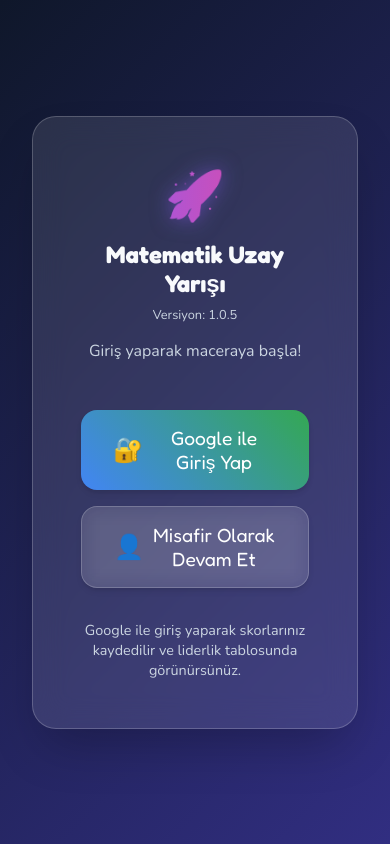
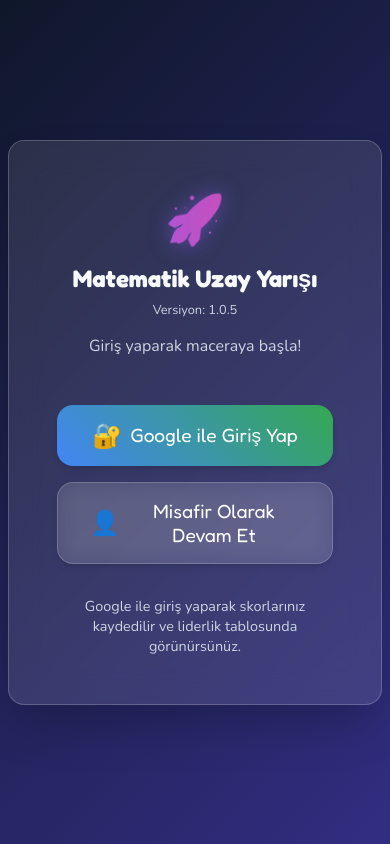
Before and after one commit to BakiSonmez78/uzay-yar-, a React (Vite) app: page / in a window 390 px wide. Built offline with nearby package versions, Linux system fonts and the light colour scheme; no server answers.

Commit message:
\Fixed responsive layout - full-screen on mobile and web"

```diff
--- a/index.html
+++ b/index.html
@@ -4,12 +4,13 @@
 <head>
   <meta charset="UTF-8" />
   <link rel="icon" type="image/svg+xml" href="/vite.svg" />
-  <meta name="viewport" content="width=device-width, initial-scale=1.0" />
+  <meta name="viewport"
+    content="width=device-width, initial-scale=1.0, maximum-scale=1.0, user-scalable=no, viewport-fit=cover" />
   <link rel="preconnect" href="https://fonts.googleapis.com">
   <link rel="preconnect" href="https://fonts.gstatic.com" crossorigin>
   <link href="https://fonts.googleapis.com/css2?family=Fredoka:wght@300..700&family=Nunito:wght@400;700&display=swap"
     rel="stylesheet">
-  <title>Matematik Uzay Yarışı - Online Math Race</title>
+  <title>Astromath - Online Math Race</title>
 </head>
 
 <body>
--- a/src/index.css
+++ b/src/index.css
@@ -28,17 +28,42 @@
   background: linear-gradient(135deg, var(--bg-primary), #312e81);
   color: var(--text-primary);
   min-height: 100vh;
+  min-height: 100dvh;
+  /* Dynamic viewport height for mobile */
   display: flex;
   justify-content: center;
   align-items: center;
   overflow-x: hidden;
+  margin: 0;
+  padding: 0;
+  /* Safe area insets for notch/cutout devices */
+  padding-top: env(safe-area-inset-top);
+  padding-bottom: env(safe-area-inset-bottom);
+  padding-left: env(safe-area-inset-left);
+  padding-right: env(safe-area-inset-right);
 }
 
 #root {
   width: 100%;
-  max-width: 1200px;
-  padding: 2rem;
+  height: 100vh;
+  height: 100dvh;
+  /* Dynamic viewport height */
+  padding: 0.5rem;
   text-align: center;
+  display: flex;
+  flex-direction: column;
+  justify-content: center;
+  align-items: center;
+}
+
+/* Desktop: add max-width and more padding */
+@media (min-width: 768px) {
+  #root {
+    max-width: 1200px;
+    padding: 2rem;
+    height: auto;
+    min-height: 100vh;
+  }
 }
 
 h1,
@@ -104,12 +129,25 @@
   background: var(--glass-bg);
   backdrop-filter: blur(16px);
   border: 1px solid var(--glass-border);
-  border-radius: 1.5rem;
-  padding: 2rem;
+  border-radius: 1rem;
+  padding: 1rem;
   box-shadow: 0 25px 50px -12px rgba(0, 0, 0, 0.25);
-  max-width: 600px;
-  margin: 0 auto;
+  width: 100%;
+  max-width: 100%;
+  margin: 0;
   animation: fadeIn 0.5s ease-out;
+  overflow-y: auto;
+  max-height: 100%;
+}
+
+/* Desktop: add max-width and more padding */
+@media (min-width: 768px) {
+  .card {
+    max-width: 600px;
+    padding: 2rem;
+    border-radius: 1.5rem;
+    margin: 0 auto;
+  }
 }
 
 input {
@@ -369,3 +407,93 @@
     transform: scale(1);
   }
 }
+
+@keyframes slideInRight {
+  from {
+    transform: translateX(100%);
+    opacity: 0;
+  }
+
+  to {
+    transform: translateX(0);
+    opacity: 1;
+  }
+}
+
+/* Beach Scene Animations */
+@keyframes sway {
+
+  0%,
+  100% {
+    transform: rotate(0deg);
+  }
+
+  50% {
+    transform: rotate(2deg);
+  }
+}
+
+@keyframes glint {
+
+  0%,
+  100% {
+    opacity: 0;
+    transform: scale(0.5);
+  }
+
+  50% {
+    opacity: 1;
+    transform: scale(1.2);
+  }
+}
+
+@keyframes float {
+
+  0%,
+  100% {
+    transform: translateY(0px);
+  }
+
+  50% {
+    transform: translateY(-10px);
+  }
+}
+
+@keyframes wave-shimmer {
+  0% {
+    transform: translateX(-100%);
+  }
+
+  100% {
+    transform: translateX(100%);
+  }
+}
+
+/* Rare Shooting Star Animation - Right to Left */
+.shooting-star {
+  animation: shootingStarFly 60s linear infinite;
+  /* Much longer cycle for very slow speed */
+}
+
+@keyframes shootingStarFly {
+  0% {
+    transform: translateX(0) translateY(0) rotate(315deg);
+    opacity: 1;
+  }
+
+  20% {
+    /* Travel across screen very slowly */
+    transform: translateX(-120vw) translateY(20vh) rotate(315deg);
+    opacity: 1;
+  }
+
+  20.01% {
+    opacity: 0;
+    transform: translateX(-120vw) translateY(20vh) rotate(315deg);
+  }
+
+  100% {
+    opacity: 0;
+    transform: translateX(-120vw) translateY(20vh) rotate(315deg);
+  }
+}
```
